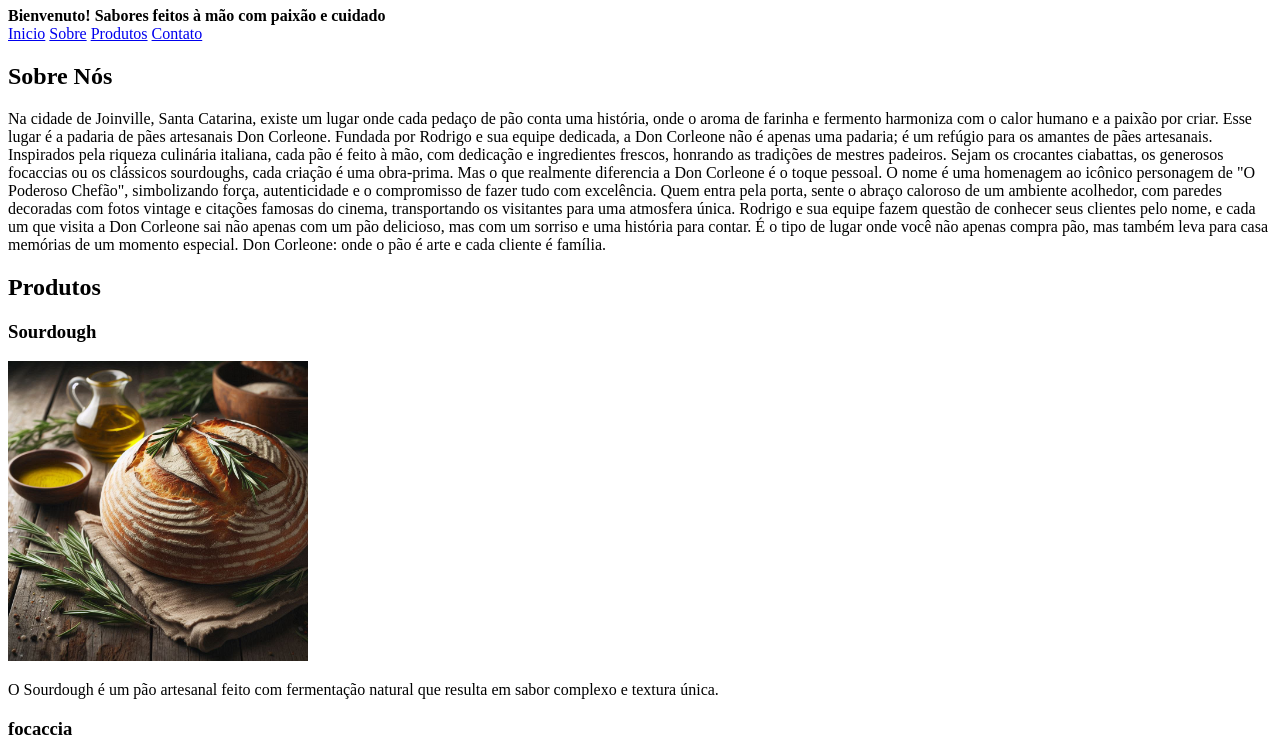
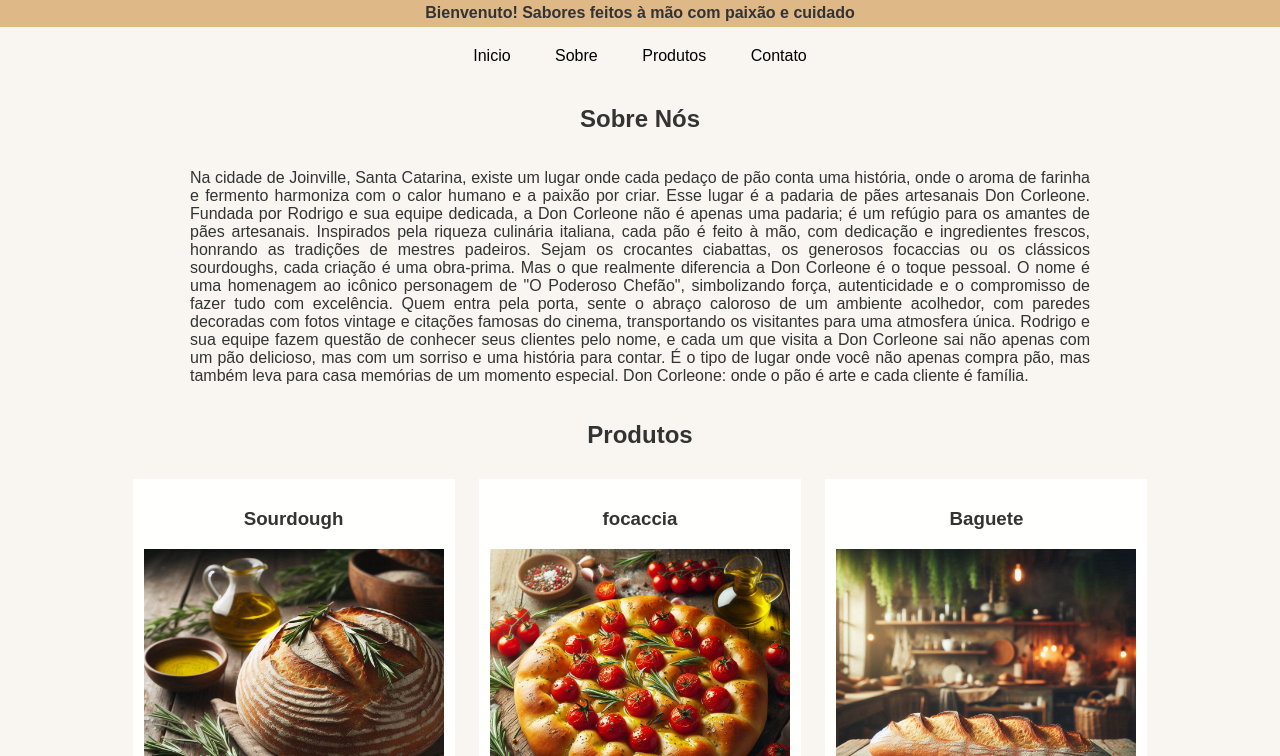
Before and after one commit to RodrigoPadilha33/SenaiV3, a plain HTML site: page index.html in a window 1280 px wide. Shown: the part 185-941 px from the top of the page. Drawn offline with Linux system fonts and the light colour scheme.

Commit message:
Update index.html

```diff
--- a/index.html
+++ b/index.html
@@ -4,7 +4,7 @@
     <meta charset="UTF-8">
     <meta name="viewport" content="width=device-width, initial-scale=1.0">
     <title>PãoArtesanal</title>
-    <link rel="stylesheet" href="PãoArtesanal.css">
+    <link rel="stylesheet" href="style.css">
 </head>
 <body>
     <div class="container">
```
